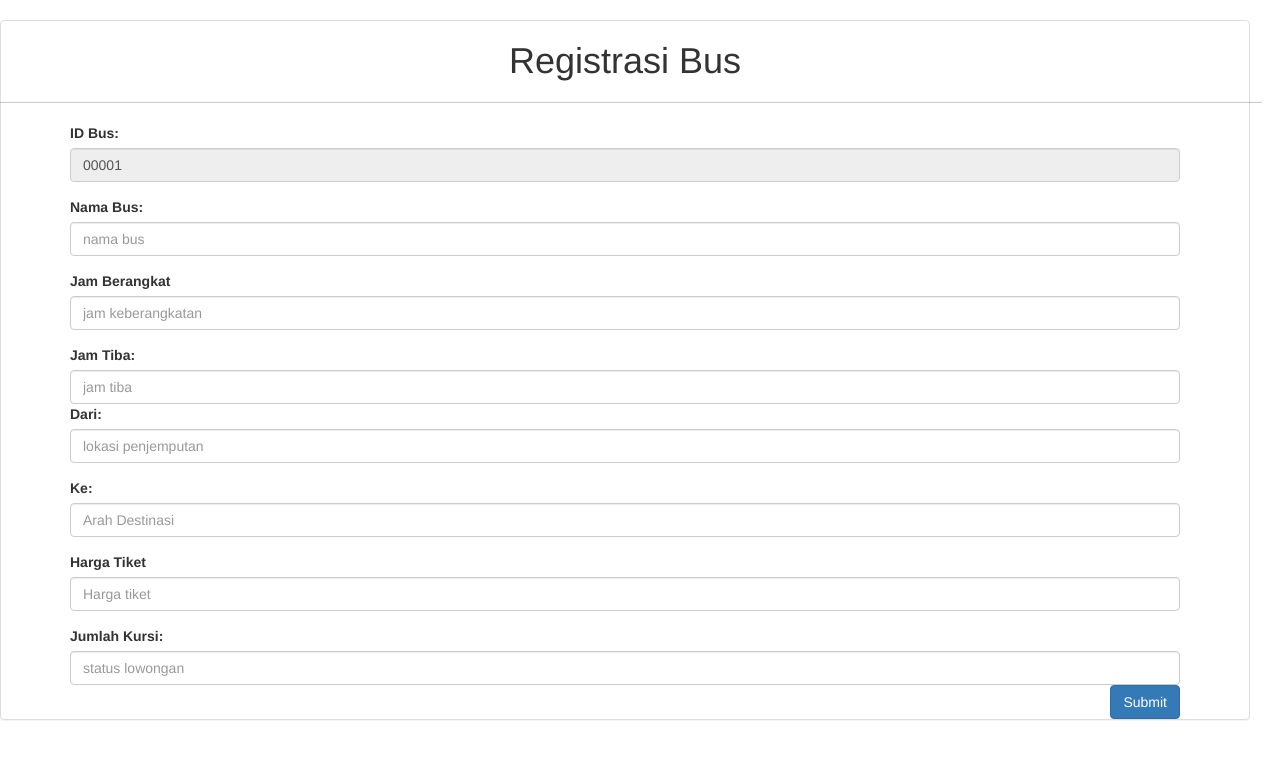
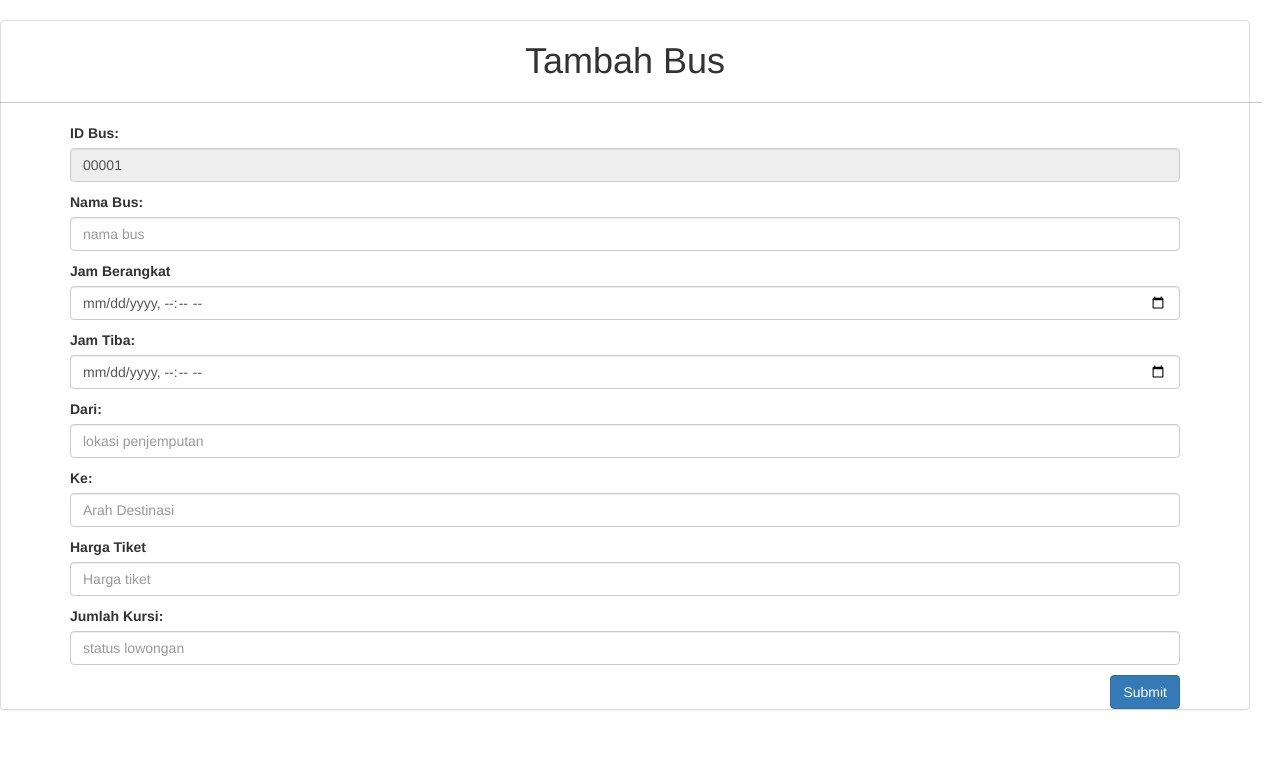
Before and after one commit to Warfail/Tugas-Rancang-Bus, a CodeIgniter 4 app: template app/Views/admin/registrasi_bus.php in a window 1280 px wide. Shown: the top 759 px of the page. Run offline with PHP 8.4 and a stand-in for CodeIgniter, Linux system fonts and the light colour scheme; the template is opened without the code that fills it, so the values that code supplies are empty; some libraries are stand-ins or nearby versions.

Commit message:
tipe data date time

```diff
--- a/app/Views/admin/registrasi_bus.php
+++ b/app/Views/admin/registrasi_bus.php
@@ -22,43 +22,46 @@
     <div class="panel panel-default">
       <div class="row g-2">
         <div class="col-md-12, text-center">
-          <h1>Registrasi Bus</h1>
+          <h1>Tambah Bus</h1>
           <hr>
         </div>
       </div>
 
       <div class="container">
-        <form action="" method="POST">
-          <div class="form-group">
+        <form action="../../RegistrasiBus/regisbus" method="POST">
+          <div class="mb-3">
             <label for="kode">ID Bus:</label>
-            <input type="text" class="form-control" name="id_bus" placeholder="ID bus" required="" value="<?= substr($datas2['id_bus'], 0, 4) . str_pad((int)substr($datas2['id_bus'], 5) + 1, 5, '0', STR_PAD_LEFT); ?> " disabled>
+            <input type="text" class="form-control" name="id_bus" placeholder="ID bus" required value="<?= substr($datas2['id_bus'], 0, 4) . str_pad((int)substr($datas2['id_bus'], 5) + 1, 5, '0', STR_PAD_LEFT); ?> " disabled>
           </div>
-          <div class=" form-group">
+          <div class="mb-3">
             <label for="nama">Nama Bus:</label>
-            <input type="text" class="form-control" name="nama" placeholder="nama bus" required="">
+            <input type="text" class="form-control" name="nama" placeholder="nama bus" required>
           </div>
-          <div class="form-group">
+          <div class="mb-3">
             <label for="berangkat">Jam Berangkat</label>
-            <input type="time/date" class="form-control" name="berangkat" placeholder="jam keberangkatan" required="">
+            <input type="datetime-local" class="form-control" name="berangkat" placeholder="jam keberangkatan" required>
           </div>
-          <div class="form-group">
+          <div class="mb-3">
             <label for="tiba">Jam Tiba:</label>
-            <input type="time/date" class="form-control" name="tiba" placeholder="jam tiba" required="">
+            <input type="datetime-local" class="form-control" name="tiba" placeholder="jam tiba" required>
+          </div>
+          <div class="mb-3">
             <label for="dari">Dari:</label>
-            <input type="text" class="form-control" name="dari" placeholder="lokasi penjemputan" required="">
+            <input type="text" class="form-control" name="dari" placeholder="lokasi penjemputan" required>
           </div>
-          <div class="form-group">
+          <div class="mb-3">
             <label for="ke">Ke:</label>
-            <input type="text" class="form-control" name="ke" placeholder="Arah Destinasi" required="">
+            <input type="text" class="form-control" name="ke" placeholder="Arah Destinasi" required>
           </div>
-          <div class="form-group">
+          <div class="mb-3">
             <label for="HargaTiket">Harga Tiket</label>
-            <input type="Number" class="form-control" name="HargaTiket" placeholder="Harga tiket" required="">
+            <input type="Number" class="form-control" name="HargaTiket" placeholder="Harga tiket" required>
           </div>
-          <div class="form-group">
+          <div class="mb-3">
             <label for="kursi">Jumlah Kursi:</label>
-            <input type="Number" class="form-control" name="Kursi" placeholder="status lowongan" required="">
-            <input type="submit" name="submit" class="btn btn-primary" style="float:right;" value="Submit">
+            <input type="Number" class="form-control" name="Kursi" placeholder="status lowongan" required>
+          </div>
+          <input type="submit" name="submit" class="btn btn-primary" style="float:right;" value="Submit">
         </form>
       </div>
     </div>
```
